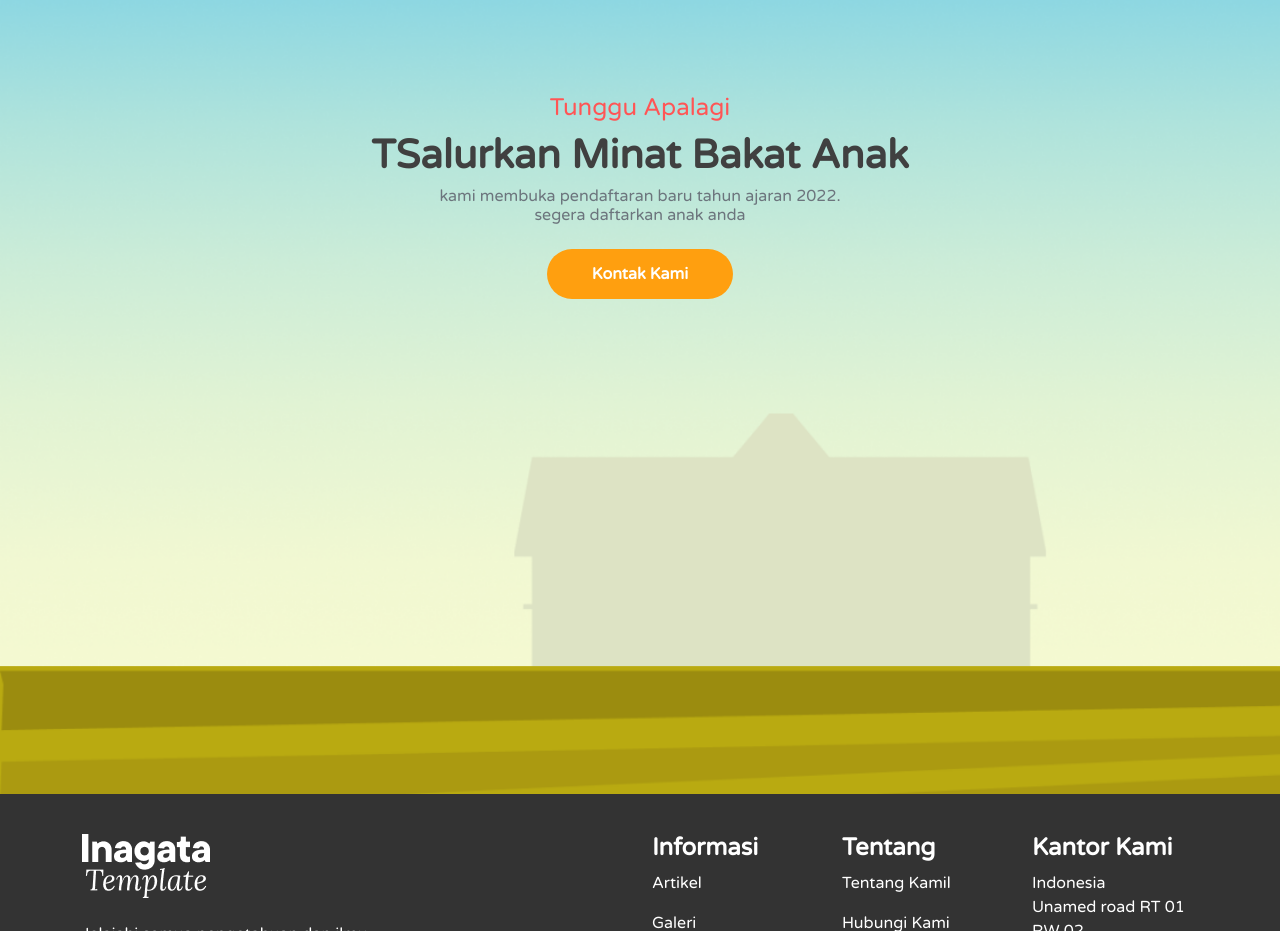
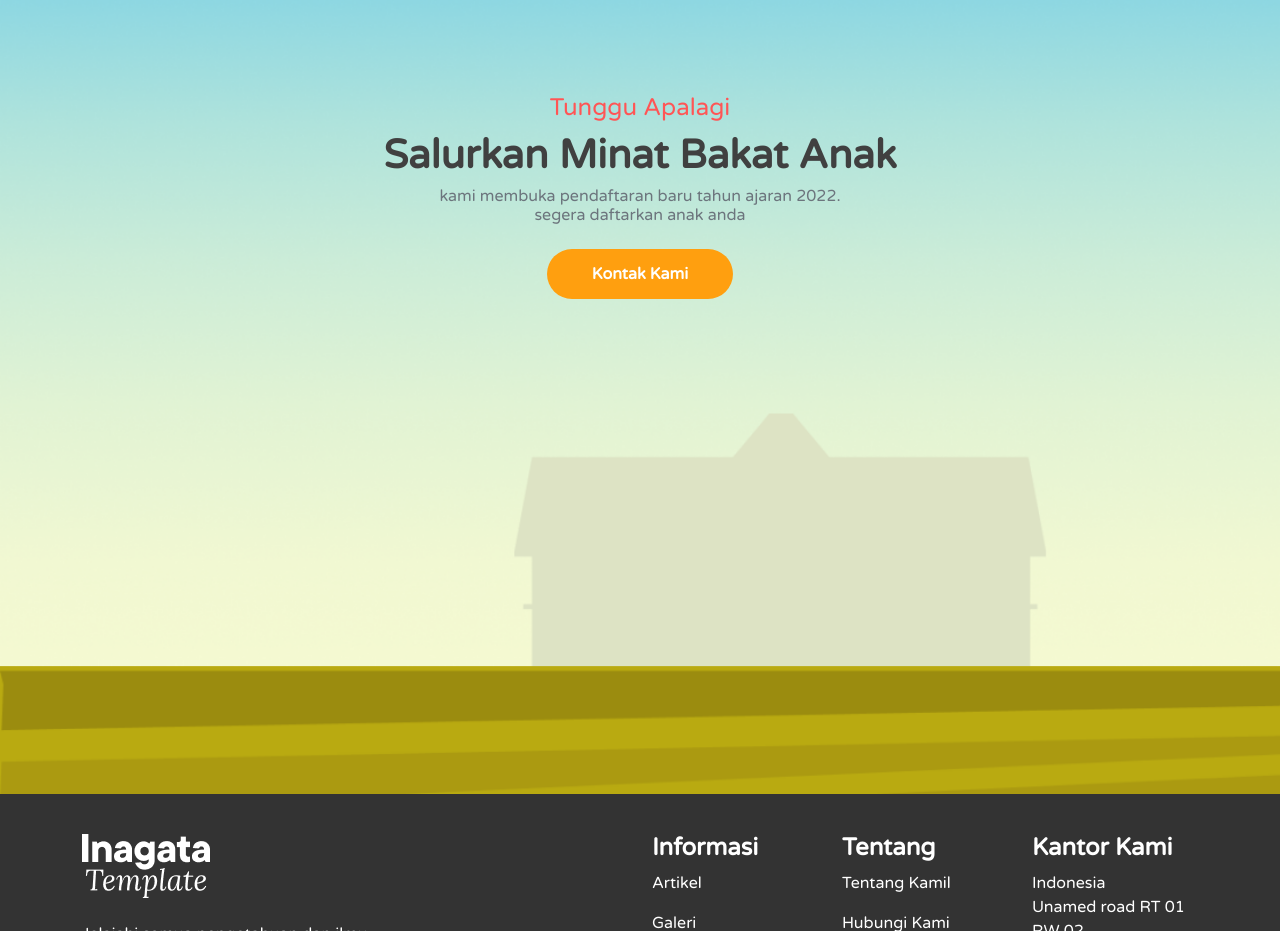
Before and after one commit to minyakwheejen/slicing_schools_test, a plain HTML site: page index.html in a window 1280 px wide. Shown: the part 4820-5751 px from the top of the page. Drawn offline with nearby package versions, Linux system fonts and the light colour scheme.

Commit message:
Update index.html

```diff
--- a/index.html
+++ b/index.html
@@ -246,7 +246,7 @@
         <div class="row">
           <div class="col-md-12 position-relative" style="margin-top: 100px ;">
             <h1 class="text-center font-primary fs-4" style="color: #FF5555;">Tunggu Apalagi</h1>
-            <h1 class="text-center fw-bold font-primary">TSalurkan Minat Bakat Anak</h1>
+            <h1 class="text-center fw-bold font-primary">Salurkan Minat Bakat Anak</h1>
             <h1 class="text-center text-secondary fs-6">
               kami membuka pendaftaran baru tahun ajaran 2022.<br/>
               segera daftarkan anak anda
```
